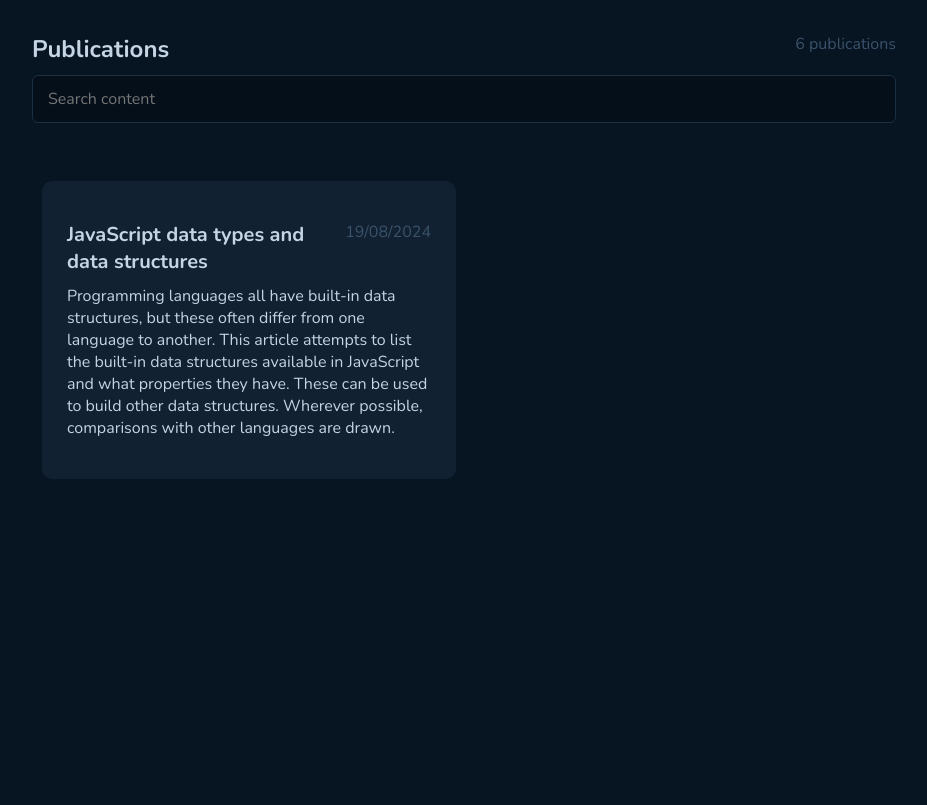
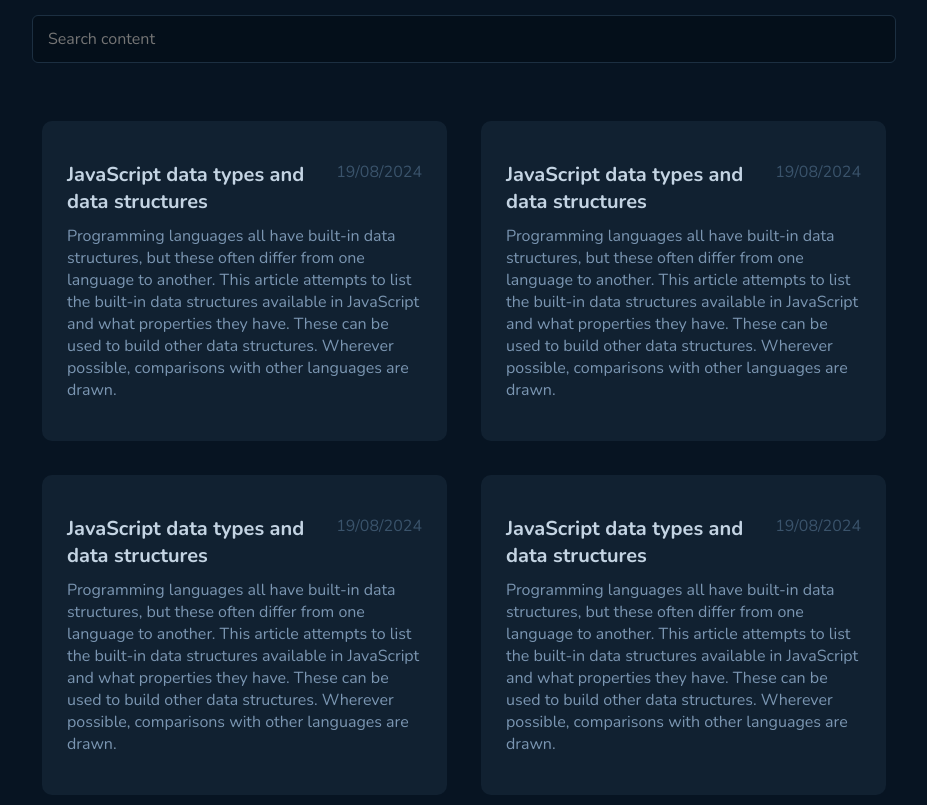
Before and after one commit to thiagohrcosta/Github-Blog, a React (Vite) app: page / in a window 1280 px wide. Shown: the part 461-1266 px from the top of the page, without its empty margins (176-1103 px from the left). Before the commit the page ends 950 px from the top, so only its background shows below. Built offline with nearby package versions, Linux system fonts and the light colour scheme.

Commit message:
Complete the home page layout

```diff
--- a/src/components/HeaderProfile/style.ts
+++ b/src/components/HeaderProfile/style.ts
@@ -8,6 +8,9 @@
   background-color: ${props => props.theme["gray-700"]};
   z-index: 1;
   border-radius: 10px;
+
+  margin-top: -60px;
+  position: relative;
 
   .profile-container {
     display: flex;
--- a/src/components/Publication/index.tsx
+++ b/src/components/Publication/index.tsx
@@ -13,7 +13,9 @@
         <h2>{title}</h2>
         <p>{date}</p>
       </div>
-      <p>{content}</p>
+      <div className="publication-content">
+        <p>{content}</p>
+      </div>
 
     </PublicationComponentStyle>
   )
--- a/src/components/Publication/style.ts
+++ b/src/components/Publication/style.ts
@@ -8,4 +8,8 @@
   h2 {
     font-size: 20px;
   }
+
+  .publication-content {
+    color: ${props => props.theme["gray-300"]}
+  }
 `;
--- a/src/components/Publications/index.tsx
+++ b/src/components/Publications/index.tsx
@@ -17,6 +17,21 @@
           content="Programming languages all have built-in data structures, but these often differ from one language to another. This article attempts to list the built-in data structures available in JavaScript and what properties they have. These can be used to build other data structures. Wherever possible, comparisons with other languages are drawn."
           date="19/08/2024"
         />
+        <Publication
+          title="JavaScript data types and data structures"
+          content="Programming languages all have built-in data structures, but these often differ from one language to another. This article attempts to list the built-in data structures available in JavaScript and what properties they have. These can be used to build other data structures. Wherever possible, comparisons with other languages are drawn."
+          date="19/08/2024"
+        />
+        <Publication
+          title="JavaScript data types and data structures"
+          content="Programming languages all have built-in data structures, but these often differ from one language to another. This article attempts to list the built-in data structures available in JavaScript and what properties they have. These can be used to build other data structures. Wherever possible, comparisons with other languages are drawn."
+          date="19/08/2024"
+        />
+        <Publication
+          title="JavaScript data types and data structures"
+          content="Programming languages all have built-in data structures, but these often differ from one language to another. This article attempts to list the built-in data structures available in JavaScript and what properties they have. These can be used to build other data structures. Wherever possible, comparisons with other languages are drawn."
+          date="19/08/2024"
+        />
       </div>
 
     </PublicationsComponentStyle>
--- a/src/components/Publications/style.ts
+++ b/src/components/Publications/style.ts
@@ -38,7 +38,7 @@
   .publications-content-container {
     display: grid;
     grid-template-columns: 1fr 1fr;
-    grid-gap: 16px;
+    grid-gap: 34px;
     margin: 10px;
   }
 `;
```
